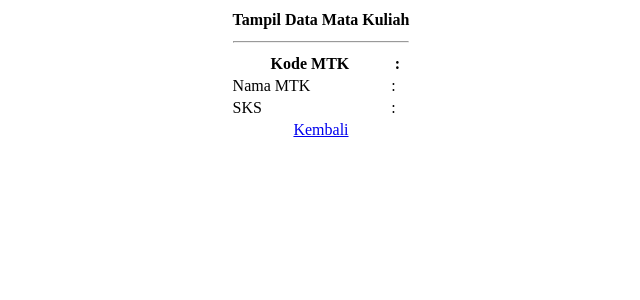
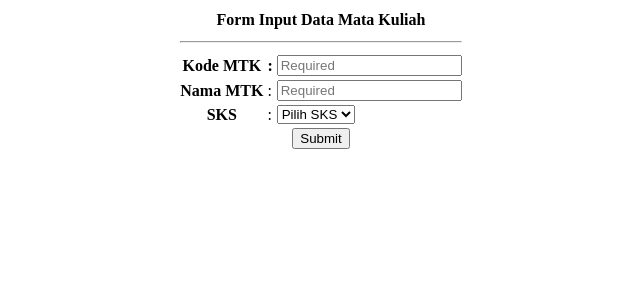
Before and after one commit to Millatinaa/pustaka-booking-3a, a CodeIgniter app: page /pustaka-booking-3a/index.php/matakuliah/cetak in a window 1280 px wide. Shown: the top 300 px of the page, without its empty margins (319-959 px from the left). Run offline with CodeIgniter, Linux system fonts and the light colour scheme.

Commit message:
Pertemuan 5

```diff
--- a/application/config/autoload.php
+++ b/application/config/autoload.php
@@ -58,7 +58,7 @@ $autoload['packages'] = array();
 |
 |	$autoload['libraries'] = array('user_agent' => 'ua');
 */
-$autoload['libraries'] = array();
+$autoload['libraries'] = array('form_validation');
 
 /*
 | -------------------------------------------------------------------
--- a/application/controllers/Matakuliah.php
+++ b/application/controllers/Matakuliah.php
@@ -10,6 +10,21 @@ class Matakuliah extends CI_Controller
 
     public function cetak()
     {
+        $this->form_validation->set_rules('kode', 'Kode Matakuliah',
+            'trim|required|min_length[3]', [
+            'required' => 'Kode Matakuliah Harus diisi',
+            'min_length' => 'Kode Tidak Sesuai',
+        ]);
+
+        $this->form_validation->set_rules('nama', 'Nama Matakuliah',
+            'required|min_length[3]', [
+            'required' => 'Nama Matakuliah Harus diisi',
+            'min_length' => 'Nama terlalu pendek'
+        ]);
+
+        if ($this->form_validation->run() != true) {
+            $this->load->view('view-form-matakuliah');
+        } else {
             $data = [
                 'kode' => $this->input->post('kode'),
                 'nama' => $this->input->post('nama'),
@@ -19,3 +34,4 @@ class Matakuliah extends CI_Controller
             $this->load->view('view-data-matakuliah', $data);
         }
     }
+}
--- a/application/views/view-form-matakuliah.php
+++ b/application/views/view-form-matakuliah.php
@@ -2,12 +2,17 @@
 
 <head>
     <title>Form Input Matakuliah</title>
+<style>
+.pesan {color:red;font-style: italic;}
+</style>
 </head>
 
 <body>
     <center>
-        <form action="<?= base_url('matakuliah/cetak'); ?>"
-method="post">
+        <div class="pesan">
+            <?php echo validation_errors(); ?>
+        </div>
+        <form action="<?= base_url('matakuliah/cetak'); ?>"method="post">
             <table>
                 <tr>
                     <th colspan="3">
@@ -23,14 +28,14 @@ method="post">
                     <th>Kode MTK</th>
                     <th>:</th>
                     <td>
-                        <input type="text" name="kode" id="kode">
+                        <input type="text" name="kode" id="kode" placeholder="Required">
                     </td>
                 </tr>
                 <tr>
                     <th>Nama MTK</th>
                     <td>:</td>
                     <td>
-                        <input type="text" name="nama" id="nama">
+                        <input type="text" name="nama" id="nama" placeholder="Required">
                     </td>
                 </tr>
                 <tr>
```
Lines whose indentation alone changed are shown as unchanged.
